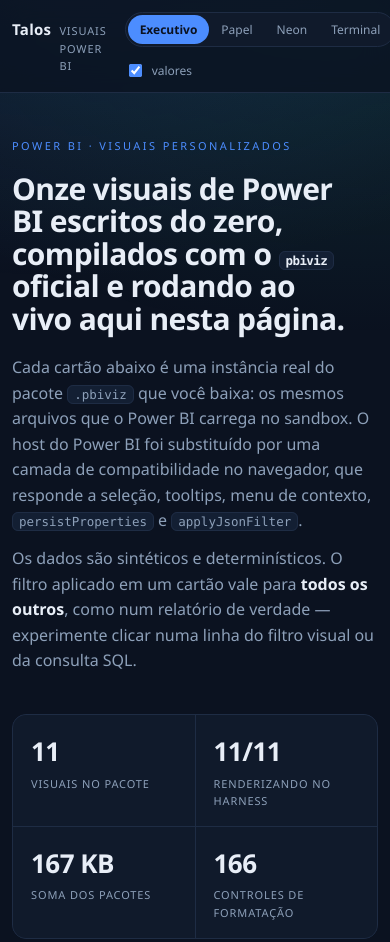
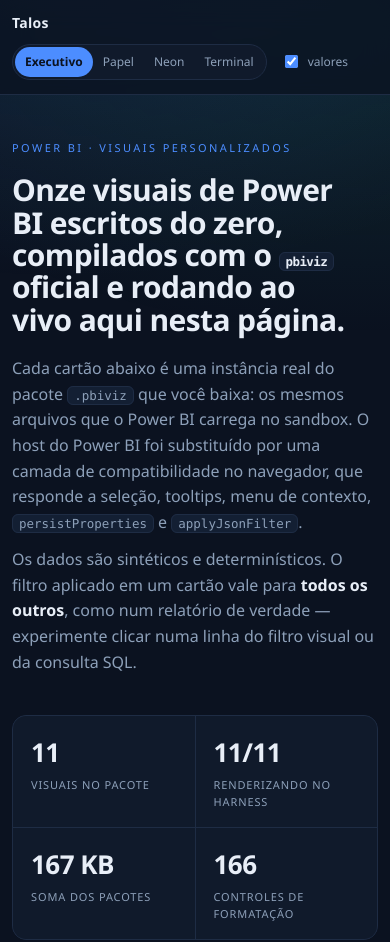
Before and after one commit to luccapinto/pbi-visuals-lab, a website: page public/index.html in a window 390 px wide. Shown: the top 942 px of the page. Drawn offline with Linux system fonts and the light colour scheme.

Commit message:
Site: enxugar a navegação no celular (marca em uma linha, controles roláveis)

```diff
--- a/public/index.html
+++ b/public/index.html
@@ -672,9 +672,34 @@
             .nav-links {
                 display: none;
             }
+            .nav-inner {
+                flex-wrap: wrap;
+                row-gap: 8px;
+                gap: 10px;
+            }
+            .brand {
+                font-size: 14px;
+            }
+            .brand small {
+                display: none;
+            }
             .controls {
                 margin-left: 0;
                 width: 100%;
+                flex-wrap: nowrap;
+                overflow-x: auto;
+                padding-bottom: 2px;
+                scrollbar-width: none;
+            }
+            .controls::-webkit-scrollbar {
+                display: none;
+            }
+            .seg-btn {
+                padding: 5px 10px;
+                white-space: nowrap;
+            }
+            .toggle {
+                white-space: nowrap;
             }
             .grid {
                 grid-template-columns: 1fr;
```
